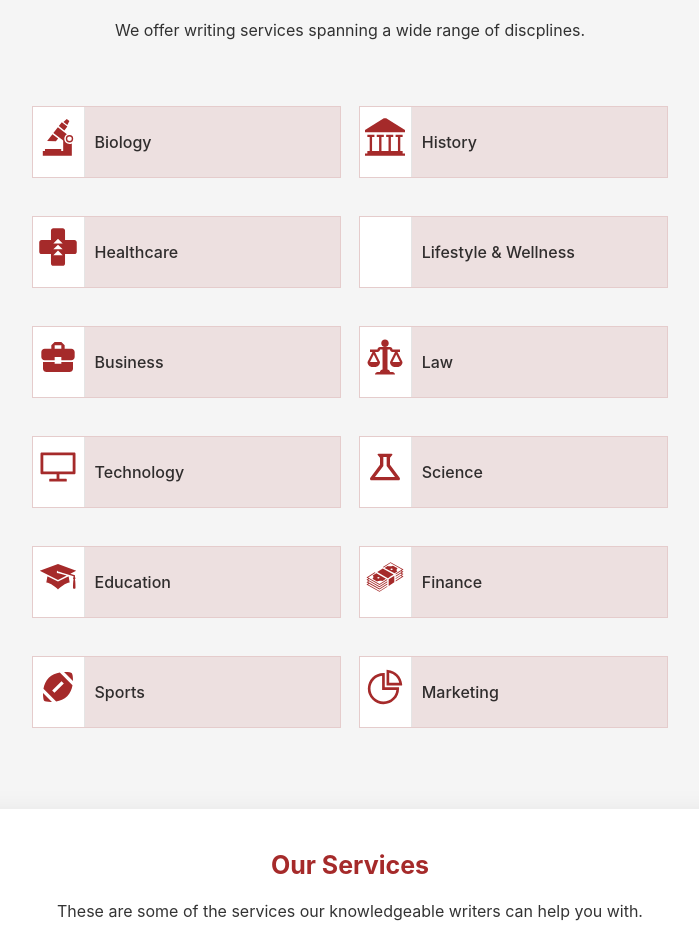
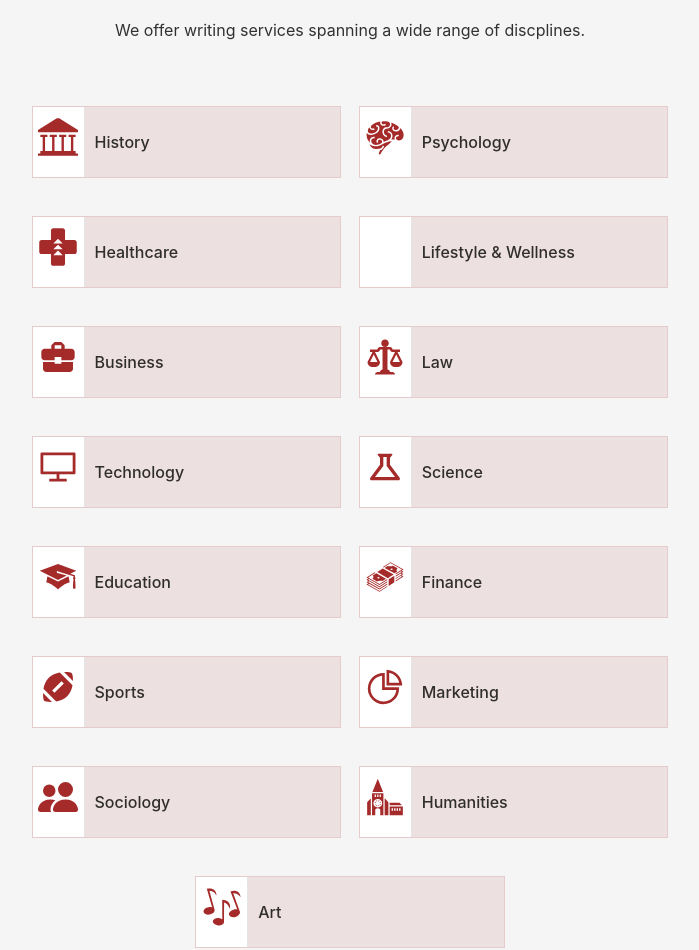
Before and after one commit to 1wes/WriteMe-Carbon, a React (Create React App) app: page / in a window 1280 px wide. Shown: the part 2170-3120 px from the top of the page, without its empty margins (290-989 px from the left). Built offline with nearby package versions, Linux system fonts and the light colour scheme; some icons are missing.

Commit message:
add more disciplines

```diff
--- a/src/components/disciplines.js
+++ b/src/components/disciplines.js
@@ -1,13 +1,14 @@
 import React from "react";
 import './disciplines.css';
 import SectionHeader from "./heading";
-import { GiMicroscope, GiMoneyStack } from "react-icons/gi";
+import { GiBrain, GiMoneyStack, GiChurch, GiMusicalNotes } from "react-icons/gi";
 import { GoLaw } from 'react-icons/go';
 import { MdSportsFootball, MdBusinessCenter, MdOutlineScience } from'react-icons/md';
 import {GiHealthIncrease, GiGraduateCap} from 'react-icons/gi';
 import {ImLibrary} from 'react-icons/im';
 import {PiHeartbeat} from 'react-icons/pi';
 import {AiOutlineDesktop, AiOutlinePieChart} from 'react-icons/ai'
+import {BsPeopleFill} from 'react-icons/bs';
 
 
 let Sectors=({icon, name})=>{
@@ -32,8 +33,8 @@ const Disciplines=()=>{
                     <SectionHeader heading={`Disciplines`} tagline={`We offer writing services spanning a wide range of discplines.`}/>
 
                     <div className="disciplines-list">
-                        <Sectors name={`Biology`} icon={<GiMicroscope/>}/>
                         <Sectors name={`History`} icon={<ImLibrary/>}/>
+                        <Sectors name={`Psychology`} icon={<GiBrain/>}/>
                         <Sectors name={`Healthcare`} icon={<GiHealthIncrease/>} />
                         <Sectors name={`Lifestyle & Wellness`} icon={<PiHeartbeat/>}/>
                         <Sectors name={`Business`} icon={<MdBusinessCenter/>} />
@@ -44,6 +45,9 @@ const Disciplines=()=>{
                         <Sectors name={`Finance`} icon={<GiMoneyStack/>}/>
                         <Sectors name={`Sports`} icon={<MdSportsFootball/>}/>
                         <Sectors name={`Marketing`} icon={<AiOutlinePieChart/>}/>
+                        <Sectors name={`Sociology`} icon={<BsPeopleFill/>}/>
+                        <Sectors name={`Humanities`} icon={<GiChurch/>}/>
+                        <Sectors name={`Art`} icon={<GiMusicalNotes/>}/>
                     </div>
                 </div>
             </div>
```
